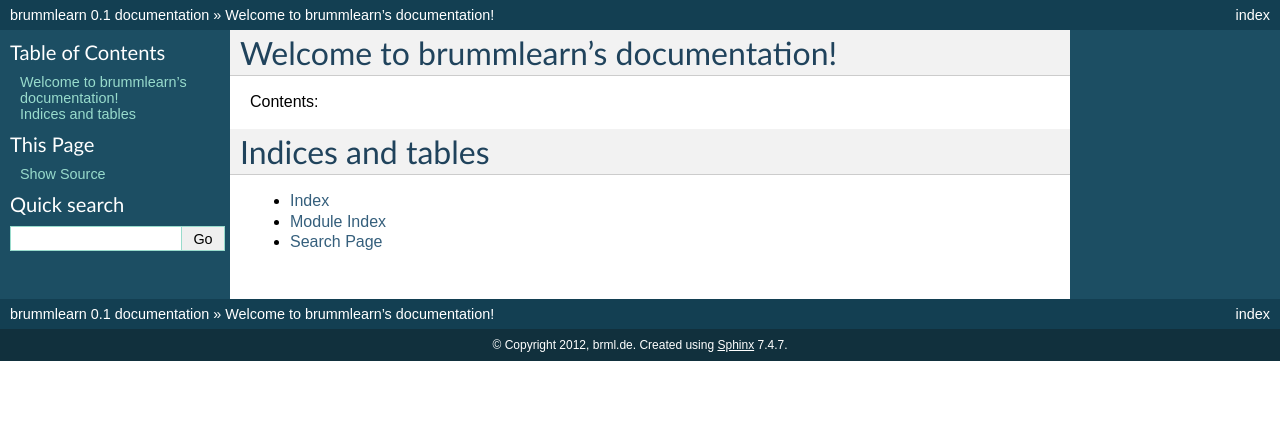
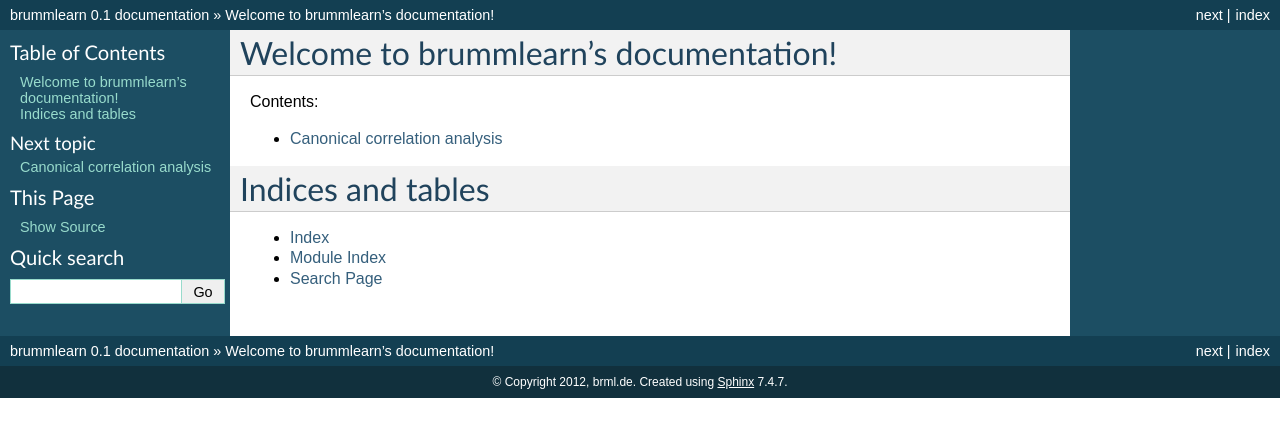
Before and after one commit to breze-no-salt/breze, a Sphinx documentation site: the page built from docs/source/index.rst, in a window 1280 px wide. Shown: the top 437 px of the page. Built offline with Sphinx 7.4.7, drawn with Linux system fonts in a browser that asks for light colours.

Commit message:
added skeleton for cca docs

```diff
--- /dev/null
+++ b/docs/source/cca.rst
@@ -0,0 +1,4 @@
+Canonical correlation analysis
+==============================
+
+.. autofunction:: brummlearn.cca.cca
--- a/docs/source/index.rst
+++ b/docs/source/index.rst
@@ -9,8 +9,8 @@ Welcome to brummlearn's documentation!
 Contents:
 
 .. toctree::
+   cca
    :maxdepth: 2
-
 
 
 Indices and tables
```
